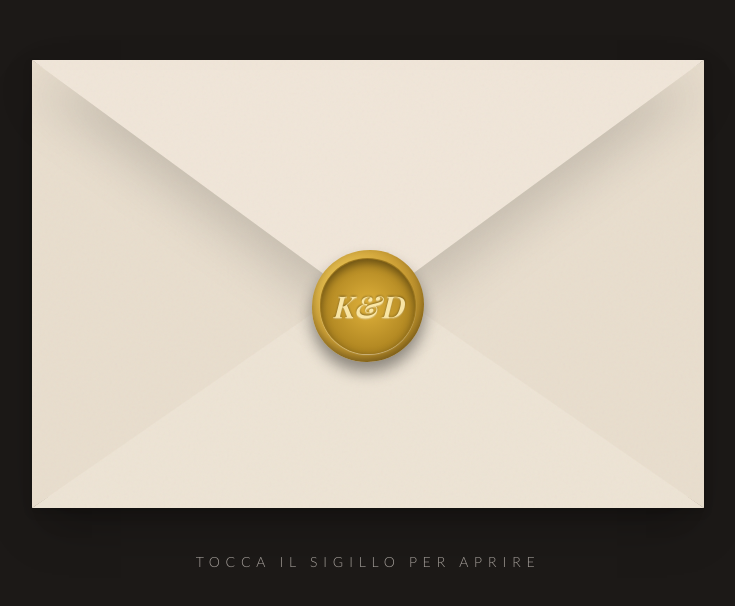
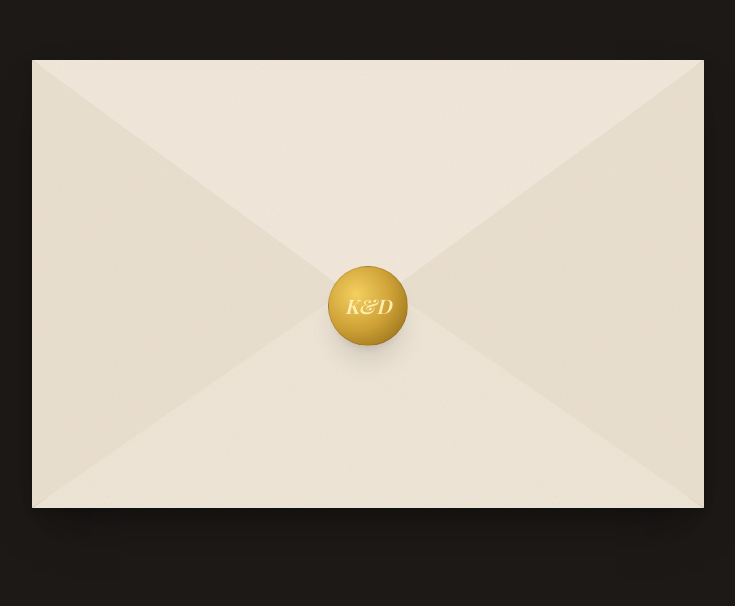
Before and after one commit to davidemoscatelli/invito-matrimonio, a React (Vite) app: page / in a window 1280 px wide. Shown: the part 116-722 px from the top of the page, without its empty margins (272-1007 px from the left). Built offline with nearby package versions, Linux system fonts and the light colour scheme; a web font is replaced by a local one.

Commit message:
inserimento musica

```diff
--- a/src/App.jsx
+++ b/src/App.jsx
@@ -1,23 +1,21 @@
-import { useState, useEffect } from 'react';
+import { useState, useEffect, useRef } from 'react';
 import { motion } from 'framer-motion';
-import { Volume2, VolumeX } from 'lucide-react'; // Icone per la musica
+import { Volume2, VolumeX } from 'lucide-react';
 import Envelope from './Envelope';
 
 function App() {
   const [isSiteVisible, setIsSiteVisible] = useState(false);
-  const [isMusicPlaying, setIsMusicPlaying] = useState(false);
-  const [isMuted, setIsMuted] = useState(false); // Stato per il tasto Muto
+  const [isMuted, setIsMuted] = useState(false);
+  const audioRef = useRef(null);
 
-  const dataMatrimonio = "2026-06-02";
-  const targetDate = new Date(`${dataMatrimonio}T11:00:00`).getTime();
-
+  // Countdown: 2 Giugno 2026
+  const targetDate = new Date("2026-06-02T11:00:00").getTime();
   const [timeLeft, setTimeLeft] = useState({ giorni: 0, ore: 0, minuti: 0, secondi: 0 });
 
   useEffect(() => {
     const interval = setInterval(() => {
       const now = new Date().getTime();
       const distance = targetDate - now;
-
       if (distance > 0) {
         setTimeLeft({
           giorni: Math.floor(distance / (1000 * 60 * 60 * 24)),
@@ -25,177 +23,75 @@ function App() {
           minuti: Math.floor((distance % (1000 * 60 * 60)) / (1000 * 60)),
           secondi: Math.floor((distance % (1000 * 60)) / 1000),
         });
-      } else {
-        clearInterval(interval);
       }
     }, 1000);
-
     return () => clearInterval(interval);
   }, [targetDate]);
 
-  const dateSenzaTrattini = dataMatrimonio.replace(/-/g, '');
-  const googleCalendarLink = `https://calendar.google.com/calendar/render?action=TEMPLATE&text=Matrimonio+di+Krizia+e+Davide&dates=${dateSenzaTrattini}T090000Z/${dateSenzaTrattini}T180000Z&details=Vi+aspettiamo+per+festeggiare+insieme!&location=Casina+di+Poggio+della+Rota,+Bassano+Romano`;
+  const handleStartMusic = () => {
+    if (audioRef.current) {
+      audioRef.current.play();
+      audioRef.current.volume = 0.5;
+    }
+  };
+
+  const toggleMute = () => {
+    if (audioRef.current) {
+      audioRef.current.muted = !isMuted;
+      setIsMuted(!isMuted);
+    }
+  };
 
   return (
     <>
-      {/* PLAYER MUSICALE YOUTUBE INVISIBILE */}
-      {isMusicPlaying && (
-        <iframe
-          width="10" height="10"
-          src={`https://www.youtube.com/embed/hacc1eHv-6c?autoplay=1&playsinline=1${isMuted ? '&mute=1' : ''}`}
-          allow="accelerometer; autoplay; clipboard-write; encrypted-media; gyroscope; picture-in-picture"
-          className="fixed opacity-0 pointer-events-none -z-50"
-          title="Background Music"
-        ></iframe>
-      )}
+      <audio ref={audioRef} src="/Musica matrimonio.mp3" loop />
 
-      {/* COMPONENTE BUSTA (Passiamo le funzioni di apertura e musica) */}
       {!isSiteVisible && (
         <Envelope
           onOpen={() => setIsSiteVisible(true)}
-          onPlayMusic={() => setIsMusicPlaying(true)}
+          onPlayMusic={handleStartMusic}
         />
       )}
 
-      {/* TASTO FLUTTUANTE PER LA MUSICA (In basso a destra) */}
-      {isSiteVisible && isMusicPlaying && (
-        <button
-          onClick={() => setIsMuted(!isMuted)}
-          className="fixed bottom-6 right-6 z-50 p-4 bg-stone-900/40 text-white rounded-full shadow-[0_4px_15px_rgba(0,0,0,0.3)] backdrop-blur-md hover:bg-stone-800 transition-all border border-white/20"
-          aria-label="Attiva o disattiva musica"
-        >
-          {isMuted ? <VolumeX size={24} /> : <Volume2 size={24} />}
-        </button>
-      )}
+      {isSiteVisible && (
+        <motion.div className="bg-[#FAF9F6] min-h-screen font-sans" initial={{ opacity: 0 }} animate={{ opacity: 1 }}>
 
-      {/* SITO PRINCIPALE */}
-      {isSiteVisible && (
-        <motion.div
-          className="font-sans text-stone-800 bg-[#FAF9F6] min-h-screen"
-          initial={{ opacity: 0 }}
-          animate={{ opacity: 1 }}
-          transition={{ duration: 1 }}
-        >
-          {/* 1. HERO SECTION (Copertina con il NUOVO VIDEO) */}
-          <section className="h-[100svh] relative flex flex-col justify-center items-center text-center p-4 overflow-hidden bg-stone-900">
-
-            <video
-              autoPlay
-              loop
-              muted
-              playsInline
-              className="absolute inset-0 w-full h-full object-cover z-0 opacity-80"
-            >
-              {/* IL TUO VIDEO DELLA TAVOLATA IMPERIALE */}
+          {/* Hero con Video Tavolata */}
+          <section className="h-screen relative flex flex-col justify-center items-center text-center overflow-hidden bg-stone-900">
+            <video autoPlay loop muted playsInline className="absolute inset-0 w-full h-full object-cover opacity-70">
               <source src="/12423708_1920_1080_25fps.mp4" type="video/mp4" />
             </video>
-
-            {/* Overlay scuro per far risaltare il testo */}
-            <div className="absolute inset-0 bg-black/40 z-10"></div>
-
-            <div className="z-20 text-white flex flex-col items-center w-full px-4">
-              <p className="tracking-[0.2em] md:tracking-[0.3em] uppercase mb-4 text-xs md:text-sm font-light">Siete invitati al matrimonio di</p>
-              <h1 className="font-serif text-6xl md:text-8xl mb-6 italic drop-shadow-lg">Krizia & Davide</h1>
-              <p className="text-lg md:text-2xl font-light tracking-widest">2 Giugno 2026</p>
-              <a href="#rsvp" className="mt-16 border border-white px-8 py-3 md:py-4 uppercase tracking-widest text-xs md:text-sm hover:bg-white hover:text-stone-900 transition duration-300 w-[80%] max-w-[300px] backdrop-blur-sm bg-white/10">
-                Conferma Presenza
-              </a>
+            <div className="absolute inset-0 bg-black/30 z-10"></div>
+            <div className="z-20 text-white px-4">
+              <p className="tracking-widest uppercase text-xs mb-4">Siete invitati al matrimonio di</p>
+              <h1 className="font-serif text-6xl md:text-8xl italic mb-6">Krizia & Davide</h1>
+              <p className="text-lg tracking-widest">2 Giugno 2026</p>
+              <a href="#rsvp" className="mt-16 inline-block border border-white px-8 py-3 text-xs uppercase tracking-widest backdrop-blur-sm bg-white/10">Conferma Presenza</a>
             </div>
           </section>
 
-          {/* 2. COUNTDOWN */}
-          <section className="py-16 md:py-24 bg-white text-center px-4">
-            <h2 className="font-serif text-3xl md:text-4xl mb-10 text-stone-600 italic">Mancano solo...</h2>
-            <div className="flex justify-center gap-4 md:gap-8 max-w-lg mx-auto">
-              {Object.entries(timeLeft).map(([unit, value]) => (
-                <div key={unit} className="flex flex-col items-center w-16 md:w-24">
-                  <span className="text-4xl md:text-5xl font-serif text-stone-800 mb-2">{value}</span>
-                  <span className="text-[10px] md:text-xs uppercase tracking-[0.2em] text-stone-400">{unit}</span>
+          {/* Countdown e restanti sezioni (Casina di Poggio della Rota) */}
+          <section className="py-20 text-center px-4">
+            <h2 className="font-serif text-3xl mb-10 text-stone-600 italic">Mancano solo...</h2>
+            <div className="flex justify-center gap-6">
+              {Object.entries(timeLeft).map(([unit, val]) => (
+                <div key={unit} className="flex flex-col">
+                  <span className="text-4xl font-serif">{val}</span>
+                  <span className="text-[10px] uppercase text-stone-400">{unit}</span>
                 </div>
               ))}
             </div>
           </section>
 
-          {/* 3. FRASE ROMANTICA */}
-          <section className="py-16 md:py-20 bg-[#FAF9F6] text-center px-6">
-            <div className="max-w-3xl mx-auto flex flex-col items-center">
-              <div className="w-10 h-[1px] bg-stone-400 mb-10"></div>
-              <h2 className="font-serif text-2xl md:text-4xl italic text-stone-700 leading-relaxed md:leading-loose">
-                "Abbiamo deciso di percorrere insieme il viaggio della vita, e non c'è gioia più grande che condividerne l'inizio con le persone che amiamo."
-              </h2>
-              <div className="w-10 h-[1px] bg-stone-400 mt-10"></div>
-            </div>
-          </section>
+          {/* Tasto Audio */}
+          <button onClick={toggleMute} className="fixed bottom-6 right-6 z-50 p-4 bg-stone-900/40 text-white rounded-full backdrop-blur-md border border-white/20">
+            {isMuted ? <VolumeX size={24} /> : <Volume2 size={24} />}
+          </button>
 
-          {/* 4. DETTAGLI EVENTO */}
-          <section className="py-16 md:py-24 bg-white px-4">
-            <div className="max-w-xl mx-auto text-center">
-              <div className="p-8 md:p-12 bg-[#FAF9F6] shadow-xl shadow-stone-200/50 border border-stone-100 rounded-sm relative overflow-hidden">
-                <div className="absolute top-0 left-1/2 -translate-x-1/2 w-24 h-1 bg-[#d5c5b3]"></div>
-                <h3 className="font-serif text-3xl md:text-4xl mb-6 italic text-stone-800">Il Matrimonio</h3>
-                <div className="mb-8">
-                  <p className="text-stone-500 uppercase tracking-widest text-sm mb-1">Ore 11:00</p>
-                  <p className="text-stone-400 text-xs italic">Cerimonia & Ricevimento</p>
-                </div>
-                <div className="mb-10">
-                  <p className="font-semibold text-lg text-stone-700 mb-2">Casina di Poggio della Rota</p>
-                  <p className="text-stone-500 text-sm leading-relaxed">
-                    Località Poggio della Rota, 2<br/>
-                    01030 Bassano Romano (VT)
-                  </p>
-                </div>
-                <div className="flex flex-col gap-4 w-full">
-                  <a href="https://share.google/jmGM4mhHfumAxYPBS" target="_blank" rel="noreferrer" className="w-full bg-stone-800 text-white py-3 md:py-4 text-xs md:text-sm uppercase tracking-widest hover:bg-stone-700 transition">
-                    Apri Mappa
-                  </a>
-                  <a href={googleCalendarLink} target="_blank" rel="noreferrer" className="w-full bg-transparent border border-stone-300 text-stone-600 py-3 md:py-4 text-xs md:text-sm uppercase tracking-widest hover:border-stone-800 hover:text-stone-800 transition">
-                    Aggiungi al Calendario
-                  </a>
-                </div>
-              </div>
-            </div>
-          </section>
-
-          {/* 5. LISTA NOZZE */}
-          <section className="py-20 md:py-24 bg-[#ebe6df] px-6 text-center">
-            <div className="max-w-xl mx-auto">
-               <h2 className="font-serif text-3xl md:text-4xl italic text-stone-800 mb-6">Un pensiero per noi</h2>
-               <p className="text-stone-600 font-light text-sm md:text-base mb-10 leading-relaxed">
-                 La vostra presenza è per noi il dono più prezioso. Se tuttavia desiderate farci un ulteriore regalo, un contributo per aiutarci a realizzare il nostro viaggio di nozze sarà immensamente gradito.
-               </p>
-               <div className="bg-white p-8 shadow-sm border border-stone-200 rounded-sm">
-                  <p className="text-xs uppercase tracking-widest text-stone-400 mb-3">IBAN</p>
-                  <p className="font-mono text-stone-700 tracking-wider md:text-lg mb-2 break-all">IT00 0000 0000 0000 0000 0000 000</p>
-                  <p className="text-xs text-stone-400 italic">Intestato a Krizia e Davide</p>
-               </div>
-            </div>
-          </section>
-
-          {/* 6. RSVP FORM */}
-          <section id="rsvp" className="py-20 md:py-32 bg-stone-900 text-white px-6 text-center">
-            <h2 className="font-serif text-4xl md:text-5xl mb-4 italic">Ci sarai?</h2>
-            <p className="mb-10 md:mb-16 text-stone-400 font-light text-sm md:text-base">Ti preghiamo di confermare la tua presenza entro il 2 Maggio 2026</p>
-
-            <form className="max-w-md mx-auto flex flex-col gap-6 md:gap-8 text-left">
-              <div>
-                <label className="block text-xs uppercase tracking-widest mb-3 text-stone-400">Nome e Cognome</label>
-                <input type="text" name="nome" required className="w-full p-4 bg-stone-800 border-none text-white focus:ring-1 focus:ring-stone-400 outline-none rounded-sm transition-all" />
-              </div>
-              <div>
-                <label className="block text-xs uppercase tracking-widest mb-3 text-stone-400">Parteciperai?</label>
-                <select name="presenza" required className="w-full p-4 bg-stone-800 border-none text-white focus:ring-1 focus:ring-stone-400 outline-none rounded-sm transition-all appearance-none">
-                  <option value="Sì, non vedo l'ora!">Sì, non vedo l'ora!</option>
-                  <option value="Purtroppo non potrò esserci">Purtroppo non potrò esserci</option>
-                </select>
-              </div>
-              <div>
-                <label className="block text-xs uppercase tracking-widest mb-3 text-stone-400">Allergie o Intolleranze?</label>
-                <textarea name="allergie" rows="2" placeholder="Es. Celiachia, intolleranza al lattosio, menu vegetariano..." className="w-full p-4 bg-stone-800 border-none text-white focus:ring-1 focus:ring-stone-400 outline-none rounded-sm transition-all"></textarea>
-              </div>
-              <button type="submit" className="mt-6 bg-white text-stone-900 py-4 font-semibold uppercase tracking-[0.2em] text-sm hover:bg-stone-200 transition rounded-sm shadow-lg">
-                Invia Conferma
-              </button>
-            </form>
+          {/* Sezioni RSVP e Lista Nozze... */}
+          <section id="rsvp" className="py-20 bg-stone-900 text-white text-center px-6">
+             <h2 className="font-serif text-4xl mb-10 italic">Ci sarai?</h2>
+             {/* Qui puoi inserire il form RSVP */}
           </section>
 
         </motion.div>
--- a/src/Envelope.jsx
+++ b/src/Envelope.jsx
@@ -8,16 +8,11 @@ export default function Envelope({ onOpen, onPlayMusic }) {
   const handleOpen = () => {
     if (isOpen) return;
     setIsOpen(true);
+    onPlayMusic(); // Fa partire l'audio nativo al clic
 
-    // Fai partire la musica esattamente al momento del clic!
-    if (onPlayMusic) onPlayMusic();
-
-    // Aspetta l'apertura (0.8s) + uscita lettera (1s) + tempo di lettura, poi zooma
     setTimeout(() => {
       setIsZooming(true);
-      setTimeout(() => {
-        onOpen();
-      }, 1200);
+      setTimeout(() => { onOpen(); }, 1200);
     }, 2800);
   };
 
@@ -29,101 +24,50 @@ export default function Envelope({ onOpen, onPlayMusic }) {
       animate={isZooming ? { opacity: 0, scale: 4 } : { opacity: 1, scale: 1 }}
       transition={{ duration: 1.2, ease: "easeInOut" }}
     >
-      {/* CORREZIONE: Usiamo aspect-[3/2] per forzare la proporzione rettangolare orizzontale
-        tipica di una vera busta da lettera, indipendentemente dallo schermo!
-      */}
-      <div
-        className="relative w-[92vw] max-w-2xl aspect-[3/2] cursor-pointer group shadow-2xl mt-12 md:mt-0"
-        onClick={handleOpen}
-      >
+      <div className="relative w-[92vw] max-w-2xl aspect-[3/2] cursor-pointer shadow-2xl" onClick={handleOpen}>
 
-        {/* Sfondo INTERNO */}
+        {/* Interno Busta */}
         <div className="absolute inset-0 bg-[#c7b098] shadow-[inset_0_20px_50px_rgba(0,0,0,0.6)]">
           <div className="absolute inset-0 mix-blend-multiply" style={{ backgroundImage: paperTexture }}></div>
         </div>
 
-        {/* La Lettera (Animazione corretta: scivola su del 40% per fare capolino) */}
+        {/* Lettera K & D */}
         <motion.div
-          className="absolute left-4 right-4 bottom-2 bg-[#FAF9F6] flex flex-col items-center justify-start pt-8 md:pt-16 shadow-xl border border-stone-200"
-          style={{ height: '90%', zIndex: 10, backgroundImage: paperTexture }}
+          className="absolute left-4 right-4 bottom-2 bg-[#FAF9F6] flex flex-col items-center justify-start pt-12 shadow-xl border border-stone-200 z-10"
+          style={{ height: '90%', backgroundImage: paperTexture }}
           initial={{ y: 0 }}
-          animate={isOpen ? { y: '-40%' } : { y: 0 }}
+          animate={isOpen ? { y: '-35%' } : { y: 0 }}
           transition={{ duration: 1, delay: 0.8, ease: "easeOut" }}
         >
-           <h2 className="font-serif text-4xl md:text-6xl italic text-stone-700 mb-4 drop-shadow-sm">K & D</h2>
-           <div className="w-16 md:w-24 h-[1px] bg-stone-300 mb-4"></div>
-           <p className="text-stone-500 uppercase tracking-widest text-[10px] md:text-xs">L'Invito</p>
+           <h2 className="font-serif text-5xl md:text-7xl italic text-stone-700 mb-6">K & D</h2>
+           <div className="w-16 h-[1px] bg-stone-300 mb-6"></div>
+           <p className="text-stone-500 uppercase tracking-widest text-xs">L'Invito</p>
         </motion.div>
 
-        {/* Alette Laterali e Inferiore */}
+        {/* Alette Laterali/Inferiori */}
         <div className="absolute inset-0 z-20 pointer-events-none drop-shadow-lg">
           <div className="absolute inset-0 bg-[#e8ddcd]" style={{ clipPath: 'polygon(0 0, 0 100%, 50% 50%)', backgroundImage: paperTexture }}></div>
           <div className="absolute inset-0 bg-[#e8ddcd]" style={{ clipPath: 'polygon(100% 0, 100% 100%, 50% 50%)', backgroundImage: paperTexture }}></div>
           <div className="absolute inset-0 bg-[#ede3d4]" style={{ clipPath: 'polygon(0 100%, 100% 100%, 50% 48%)', backgroundImage: paperTexture }}></div>
         </div>
 
-        {/* Aletta SUPERIORE */}
+        {/* Aletta Superiore (si apre verso l'alto) */}
         <motion.div
-          className="absolute top-0 left-0 w-full h-full origin-top drop-shadow-2xl"
-          initial={{ rotateX: 0, zIndex: 30 }}
+          className="absolute top-0 left-0 w-full h-full origin-top z-30"
           animate={isOpen ? { rotateX: 180, zIndex: 5 } : { rotateX: 0, zIndex: 30 }}
-          transition={{
-            rotateX: { duration: 0.8, ease: "easeInOut" },
-            zIndex: { delay: 0.4 }
-          }}
+          transition={{ rotateX: { duration: 0.8 }, zIndex: { delay: 0.4 } }}
           style={{ transformStyle: 'preserve-3d' }}
         >
-          <div
-            className="absolute inset-0 bg-[#f0e5d8]"
-            style={{ clipPath: 'polygon(0 0, 100% 0, 50% 55%)', backfaceVisibility: 'hidden', backgroundImage: paperTexture }}
-          >
-            <div className="absolute inset-0 border-b border-white/60" style={{ clipPath: 'polygon(0 0, 100% 0, 50% 55%)' }}></div>
-          </div>
-
-          <div
-            className="absolute inset-0 bg-[#c7b098]"
-            style={{ clipPath: 'polygon(0 0, 100% 0, 50% 55%)', backfaceVisibility: 'hidden', transform: 'rotateX(180deg)', backgroundImage: paperTexture }}
-          ></div>
+          <div className="absolute inset-0 bg-[#f0e5d8]" style={{ clipPath: 'polygon(0 0, 100% 0, 50% 55%)', backfaceVisibility: 'hidden', backgroundImage: paperTexture }}></div>
+          <div className="absolute inset-0 bg-[#c7b098]" style={{ clipPath: 'polygon(0 0, 100% 0, 50% 55%)', backfaceVisibility: 'hidden', transform: 'rotateX(180deg)', backgroundImage: paperTexture }}></div>
         </motion.div>
 
-        {/* Sigillo DORATO */}
-        <AnimatePresence>
-          {!isOpen && (
-            <motion.div
-              className="absolute top-[55%] left-1/2 -translate-x-1/2 -translate-y-1/2 w-20 h-20 md:w-28 md:h-28 z-40 flex items-center justify-center
-                         bg-[radial-gradient(circle_at_35%_35%,#f3d060_0%,#cda036_50%,#876211_100%)]
-                         shadow-[0_10px_15px_rgba(0,0,0,0.4),inset_0_-4px_8px_rgba(0,0,0,0.3)]"
-              style={{ borderRadius: '52% 48% 51% 49% / 51% 49% 52% 48%' }}
-              exit={{ opacity: 0, scale: 0 }}
-              transition={{ duration: 0.3 }}
-            >
-              <div
-                className="absolute inset-[5px] md:inset-[8px] bg-[radial-gradient(circle_at_50%_50%,#dfb13b_0%,#9a7215_100%)]
-                           shadow-[inset_0_4px_8px_rgba(0,0,0,0.4),0_1px_1px_rgba(255,255,255,0.4)] flex items-center justify-center border border-black/10"
-                style={{ borderRadius: '50% 51% 49% 50% / 49% 50% 51% 50%' }}
-              >
-                <span
-                  className="font-serif text-[#ffeeb2] text-xl md:text-3xl italic font-semibold opacity-90 tracking-wide"
-                  style={{ textShadow: '0 -1px 2px rgba(0,0,0,0.4), 0 1px 1px rgba(255,255,255,0.4)' }}
-                >
-                  K&D
-                </span>
-              </div>
-            </motion.div>
-          )}
-        </AnimatePresence>
-
-        <AnimatePresence>
-           {!isOpen && (
-             <motion.p
-               className="absolute -bottom-16 left-0 right-0 text-center text-stone-400 tracking-[0.4em] text-xs md:text-sm uppercase font-light"
-               exit={{ opacity: 0 }}
-             >
-               Tocca il sigillo per aprire
-             </motion.p>
-           )}
-        </AnimatePresence>
-
+        {/* Sigillo Oro */}
+        {!isOpen && (
+          <div className="absolute top-[55%] left-1/2 -translate-x-1/2 -translate-y-1/2 w-20 h-20 z-40 bg-[radial-gradient(circle_at_35%_35%,#f3d060_0%,#cda036_50%,#876211_100%)] rounded-full flex items-center justify-center shadow-xl border border-black/10">
+            <span className="font-serif text-[#ffeeb2] text-xl italic font-semibold">K&D</span>
+          </div>
+        )}
       </div>
     </motion.div>
   );
```
Also changed, not shown: 1 other file (tests, documents, lock files or other folders).
